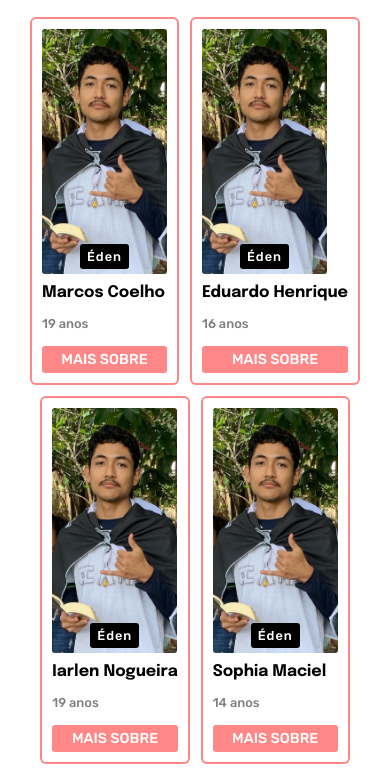
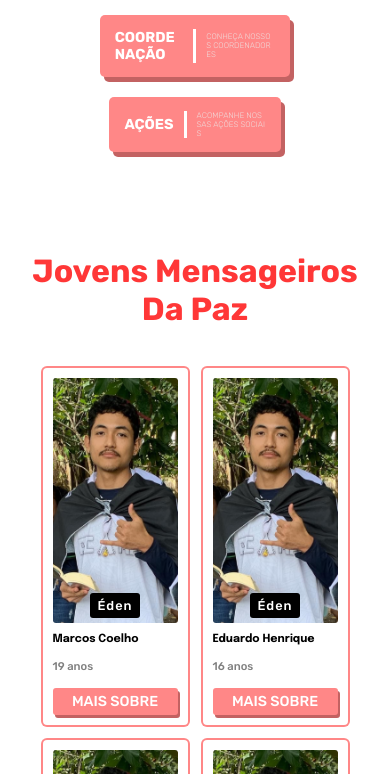
Before and after one commit to MarcosCoelhoo/site-jmp, a plain HTML site: page index.html in a window 390 px wide. Shown: the part 483-1257 px from the top of the page. Drawn offline with Linux system fonts and the light colour scheme.

Commit message:
add: buttons navigation

```diff
--- a/assets/css/global.css
+++ b/assets/css/imports-css/global.css
@@ -2,9 +2,9 @@
   --grupo-eden: #000;
   --grupo-navegadores: #5deb19;
   --grupo-xavantes: #2db5ee;
-  --rosa: #FF8787;
-  --vermelho: #FF3737;
-  --dourado: #E5CF00;
+  --rosa: #ff8787;
+  --vermelho: #ff3737;
+  --dourado: #e5cf00;
 }
 
 * {
@@ -21,7 +21,11 @@ li {
   box-sizing: border-box;
 }
 
-h1, h1, h3, h4, p {
+h1,
+h1,
+h3,
+h4,
+p {
   margin: 0;
   padding: 0;
   box-sizing: border-box;
@@ -37,7 +41,7 @@ a {
   border-radius: 3px;
   font-weight: 500;
   letter-spacing: 1px;
-  font-family: 'Rubik', sans-serif;
+  font-family: "Rubik", sans-serif;
 }
 
 .tag-eden {
@@ -68,6 +72,6 @@ a {
 
 @media (max-width: 500px) {
   .section-top {
-    margin-top: 69px;
+    margin-top: 39px;
   }
 }
--- a/assets/css/header.css
+++ b/assets/css/imports-css/header.css
@@ -19,6 +19,7 @@ header {
 
 .header-logo img {
   width: 100%;
+  height: 100%;
 }
 
 @media (max-width: 600px) {
--- a/assets/css/landing.css
+++ b/assets/css/imports-css/landing.css
@@ -3,6 +3,7 @@
   justify-content: end;
   align-items: center;
   position: relative;
+  margin-bottom: 60px;
 }
 
 .landing-title {
--- a/assets/css/mensageiros.css
+++ b/assets/css/imports-css/mensageiros.css
@@ -1,5 +1,4 @@
 .mensageiros {
-  /* border: 1px solid red; */
   padding: 20px 40px;
 }
 
@@ -15,8 +14,8 @@
 .mensageiros-cards {
   display: flex;
   flex-wrap: wrap;
-  justify-content: center;
-  gap: 40px;
+  justify-content: left;
+  gap: 23px;
 }
 
 .mensageiros-cards li {
@@ -42,11 +41,17 @@
   display: flex;
   justify-content: center;
   position: absolute;
-  /* border: 1px solid red; */
   width: 100%;
   bottom: 5px;
-  /* box-shadow: inset 0px -20px 10px 0px #fff; */
   font-family: "Rubik", sans-serif;
+}
+
+.tag-grupo {
+  transition: 0.1s;
+}
+
+.tag-grupo:hover {
+  outline: 3px solid;
 }
 
 .card-image img {
@@ -72,8 +77,6 @@
   color: rgba(0, 0, 0, 0.5);
 }
 
-
-
 .card-button a {
   display: block;
   background: var(--rosa);
@@ -84,10 +87,23 @@
   font-family: "Rubik", sans-serif;
   color: #fff;
   transition: 0.3s;
+  box-shadow: 2px 3px 0 0 #c36262;
 }
 
 .card-button a:hover {
-  background: #e24848;
+  background: #f17373;
+  box-shadow: 4px 5px 0 0 #c36262;
+}
+
+[data-anime="scroll"] {
+  opacity: 0;
+  transform: translate3d(0, 30px, 0);
+  transition: 0.3s;
+}
+
+[data-anime="scroll"].ativo {
+  opacity: 1;
+  transform: translate3d(0, 0, 0);
 }
 
 @media (max-width: 600px) {
@@ -113,7 +129,6 @@
   .mensageiros-cards {
     justify-content: left;
     row-gap: 15px;
-    /* justify-content: space-between; */
   }
 }
 
@@ -126,6 +141,22 @@
     column-gap: 15px;
     justify-content: center;
   }
+
+  .card-name {
+    font-size: 0.7rem;
+  }
+
+  .tag-grupo {
+    font-size: 0.8rem;
+  }
+
+  .info-idade {
+    font-size: 0.7rem;
+  }
+
+  .card-button a {
+    font-size: 0.9rem;
+  }
 }
 
 @media (max-width: 400px) {
@@ -133,16 +164,4 @@
     width: 125px;
     height: 245px;
   }
-
-  .tag-grupo {
-    font-size: 0.8rem;
-  }
-
-  .info-idade {
-    font-size: 0.8rem;
-  }
-
-  .card-button a {
-    font-size: 0.9rem;
-  }
 }
--- /dev/null
+++ b/assets/css/imports-css/navigate.css
@@ -0,0 +1,86 @@
+.navigate {
+  padding: 20px 40px;
+  margin-bottom: 60px;
+}
+
+.navigate .navigate-buttons {
+  display: flex;
+  justify-content: space-between;
+  font-family: "Rubik", sans-serif;
+}
+
+.navigate .navigate-buttons a {
+  display: flex;
+  gap: 10px;
+  background: var(--rosa);
+  padding: 14px 15px;
+  border-radius: 5px;
+  color: #fff;
+  align-items: center;
+  text-transform: uppercase;
+  box-shadow: 4px 5px 0 0 #c36262;
+  transition: 0.3s;
+}
+
+.navigate .navigate-buttons a:hover {
+  box-shadow: 7px 8px 0 0 #c36262;
+}
+
+.navigate .navigate-buttons a h2 {
+  font-size: 2rem;
+}
+
+.navigate .navigate-buttons a:not(:last-child) h2 {
+  width: 7ch;
+  word-break: break-all;
+}
+
+.navigate .navigate-buttons a p {
+  width: 14ch;
+  font-size: 1rem;
+  word-break: break-all;
+  font-weight: 300;
+  color: rgba(236, 236, 236, 0.8);
+}
+
+.divisor {
+  height: 100%;
+  width: 3px;
+  background: #fff;
+}
+
+@media (max-width: 1200px) {
+  .navigate .navigate-buttons a h2 {
+    font-size: 1.5rem;
+  }
+
+  .navigate .navigate-buttons a p {
+    font-size: 0.7rem;
+  }
+}
+
+@media (max-width: 900px) {
+  .navigate .navigate-buttons a h2 {
+    font-size: 1rem;
+  }
+
+  .navigate .navigate-buttons a p {
+    font-size: 0.6rem;
+  }
+}
+
+@media (max-width: 700px) {
+  .navigate .navigate-buttons a h2 {
+    font-size: 0.9rem;
+  }
+
+  .navigate .navigate-buttons a p {
+    font-size: 0.5rem;
+  }
+
+  .navigate .navigate-buttons {
+    flex-wrap: wrap;
+    justify-content: center;
+    gap: 20px;
+  }
+}
--- a/script.js
+++ b/assets/js/modules/create-cards.js
@@ -1,13 +1,17 @@
+import initScrollReveal from "./scroll-reveal.js";
+
+export default function initCreateCard() {
   const members = fetch("./membros.json");
   const containerCards = document.querySelector(".mensageiros-cards");
-
-function creatCard() {
+  createCard();
+  function createCard() {
     members
       .then((response) => response.json())
       .then((body) => {
         body.forEach((membersInfo) => {
-        console.log(membersInfo.tag);
           const li = document.createElement("li");
+
+          li.setAttribute("data-anime", "scroll");
 
           li.innerHTML = `
         <div class="card-image">
@@ -30,8 +34,9 @@ function creatCard() {
         `;
 
           containerCards.appendChild(li);
+
+          initScrollReveal();
         });
       });
   }
-
-window.addEventListener("load", creatCard);
+}
--- /dev/null
+++ b/assets/js/modules/scroll-reveal.js
@@ -0,0 +1,21 @@
+export default function initScrollReveal() {
+  const cards = document.querySelectorAll(
+    '.mensageiros-cards [data-anime="scroll"]'
+  );
+
+  const windowHalf = window.innerHeight * 0.6;
+
+  function animaScroll() {
+    cards.forEach((item) => {
+      const cardTop = item.getBoundingClientRect().top;
+      const cardVisible = cardTop - windowHalf < 0;
+
+      if (cardVisible) {
+        item.classList.add("ativo");
+      }
+    });
+  }
+
+  animaScroll();
+  window.addEventListener("scroll", animaScroll);
+}
--- /dev/null
+++ b/assets/js/script.js
@@ -0,0 +1,3 @@
+import initCreateCard from "./modules/create-cards.js";
+
+initCreateCard();
--- a/index.html
+++ b/index.html
@@ -13,7 +13,7 @@
   <link href="https://fonts.googleapis.com/css2?family=Epilogue:wght@500;700&family=Rubik:wght@300;500;700&display=swap"
     rel="stylesheet">
 
-  <script src="script.js" defer></script>
+  <script type="module" src="./assets/js/script.js" defer></script>
   <title>JMP</title>
 </head>
 
@@ -37,161 +37,29 @@
   </header>
 
   <main>
+    <section class="navigate">
+      <nav class="navigate-buttons">
+        <a href="#">
+          <h2>Acampamentos</h2>
+          <div class="divisor"></div>
+          <p>Veja os nossos Acampamentos</p>
+        </a>
+        <a href="#">
+          <h2>Coordenação</h2>
+          <div class="divisor"></div>
+          <p>Conheça nossos coordenadores</p>
+        </a>
+        <a href="#">
+          <h2>Ações</h2>
+          <div class="divisor"></div>
+          <p>Acompanhe nossas ações sociais</p>
+        </a>
+      </nav>
+    </section>
     <section class="mensageiros">
       <h1 class="mensageiros-title">jovens mensageiros da paz</h1>
       <ul class="mensageiros-cards">
-        <!-- <li>
-          <div class="card-image">
-            <img src="./assets/imgs/img-teste.png" alt="" width="215px" height="275px">
-            <div class="card-grupo">
-              <a href="#">
-                <p class="tag-grupo tag-eden">Éden</p>
-              </a>
-            </div>
-          </div>
-          <div class="card-content">
-            <h2 class="card-name">Marcos Coelho</h2>
-            <div class="card-info">
-              <p class="info-idade">19 anos</p>
-            </div>
-            <div class="card-button">
-              <a href="pagina-de-usuario.html">mais sobre</a>
-            </div>
-          </div>
-        </li> -->
-        <!-- <li>
-          <div class="card-image">
-            <img src="./assets/imgs/img-teste.png" alt="" width="215px" height="275px">
-            <div class="card-grupo">
-              <a href="pagina-de-usuario.html">
-                <p class="tag-grupo tag-navegadores">Navegadores</p>
-              </a>
-            </div>
-          </div>
-          <div class="card-content">
-            <h2 class="card-name">Alex Diogo</h2>
-            <div class="card-info">
-              <p class="info-idade">19 anos</p>
-            </div>
-            <div class="card-button">
-              <a href="pagina-de-usuario.html">mais sobre</a>
-            </div>
-          </div>
-        </li>
-        <li>
-          <div class="card-image">
-            <img src="./assets/imgs/img-teste.png" alt="" width="215px" height="275px">
-            <div class="card-grupo">
-              <a href="pagina-de-usuario.html">
-                <p class="tag-grupo tag-xavantes">Xavantes</p>
-              </a>
-            </div>
-          </div>
-          <div class="card-content">
-            <h2 class="card-name">Marcos Murilo</h2>
-            <div class="card-info">
-              <p class="info-idade">16 anos</p>
-            </div>
-            <div class="card-button">
-              <a href="pagina-de-usuario.html">mais sobre</a>
-            </div>
-          </div>
-        </li>
-        <li>
-          <div class="card-image">
-            <img src="./assets/imgs/img-teste.png" alt="" width="215px" height="275px">
-            <div class="card-grupo">
-              <a href="pagina-de-usuario.html">
-                <p class="tag-grupo tag-eden">Éden</p>
-              </a>
-            </div>
-          </div>
-          <div class="card-content">
-            <h2 class="card-name">Marcos Coelho</h2>
-            <div class="card-info">
-              <p class="info-idade">19 anos</p>
-            </div>
-            <div class="card-button">
-              <a href="pagina-de-usuario.html">mais sobre</a>
-            </div>
-          </div>
-        </li>
-        <li>
-          <div class="card-image">
-            <img src="./assets/imgs/img-teste.png" alt="" width="215px" height="275px">
-            <div class="card-grupo">
-              <a href="pagina-de-usuario.html">
-                <p class="tag-grupo tag-eden">Éden</p>
-              </a>
-            </div>
-          </div>
-          <div class="card-content">
-            <h2 class="card-name">Marcos Coelho</h2>
-            <div class="card-info">
-              <p class="info-idade">19 anos</p>
-            </div>
-            <div class="card-button">
-              <a href="pagina-de-usuario.html">mais sobre</a>
-            </div>
-          </div>
-        </li>
-        <li>
-          <div class="card-image">
-            <img src="./assets/imgs/img-teste.png" alt="" width="215px" height="275px">
-            <div class="card-grupo">
-              <a href="pagina-de-usuario.html">
-                <p class="tag-grupo tag-eden">Éden</p>
-              </a>
-            </div>
-          </div>
-          <div class="card-content">
-            <h2 class="card-name">Marcos Coelho</h2>
-            <div class="card-info">
-              <p class="info-idade">19 anos</p>
-            </div>
-            <div class="card-button">
-              <a href="pagina-de-usuario.html">mais sobre</a>
-            </div>
-          </div>
-        </li>
-        <li>
-          <div class="card-image">
-            <img src="./assets/imgs/img-teste.png" alt="" width="215px" height="275px">
-            <div class="card-grupo">
-              <a href="pagina-de-usuario.html">
-                <p class="tag-grupo tag-navegadores">Navegadores</p>
-              </a>
-            </div>
-          </div>
-          <div class="card-content">
-            <h2 class="card-name">Alex Diogo</h2>
-            <div class="card-info">
-              <p class="info-idade">19 anos</p>
-            </div>
-            <div class="card-button">
-              <a href="pagina-de-usuario.html">mais sobre</a>
-            </div>
-          </div>
-        </li>
-        <li>
-          <div class="card-image">
-            <img src="./assets/imgs/img-teste.png" alt="" width="215px" height="275px">
-            <div class="card-grupo">
-              <a href="pagina-de-usuario.html">
-                <p class="tag-grupo tag-xavantes">Xavantes</p>
-              </a>
-            </div>
-          </div>
-          <div class="card-content">
-            <h2 class="card-name">Marcos Murilo</h2>
-            <div class="card-info">
-              <p class="info-idade">16 anos</p>
-            </div>
-            <div class="card-button">
-              <a href="pagina-de-usuario.html">mais sobre</a>
-            </div>
-          </div>
-        </li> -->
+
       </ul>
     </section>
   </main>
```
Also changed, not shown: assets/css/style.css (+7 -5 lines), assets/css/imports-css/user.css (renamed from assets/css/user.css). Lines whose indentation alone changed are shown as unchanged.
